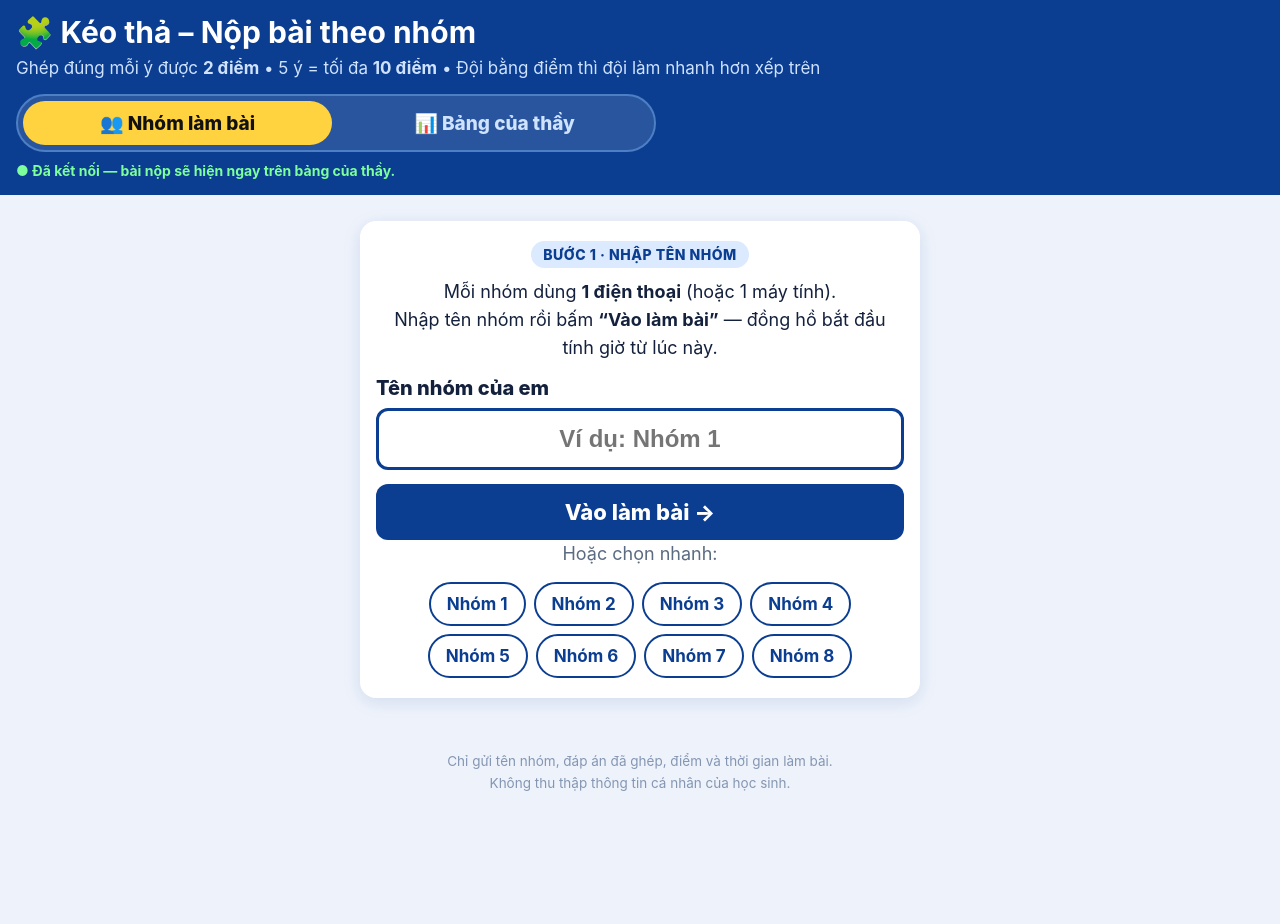
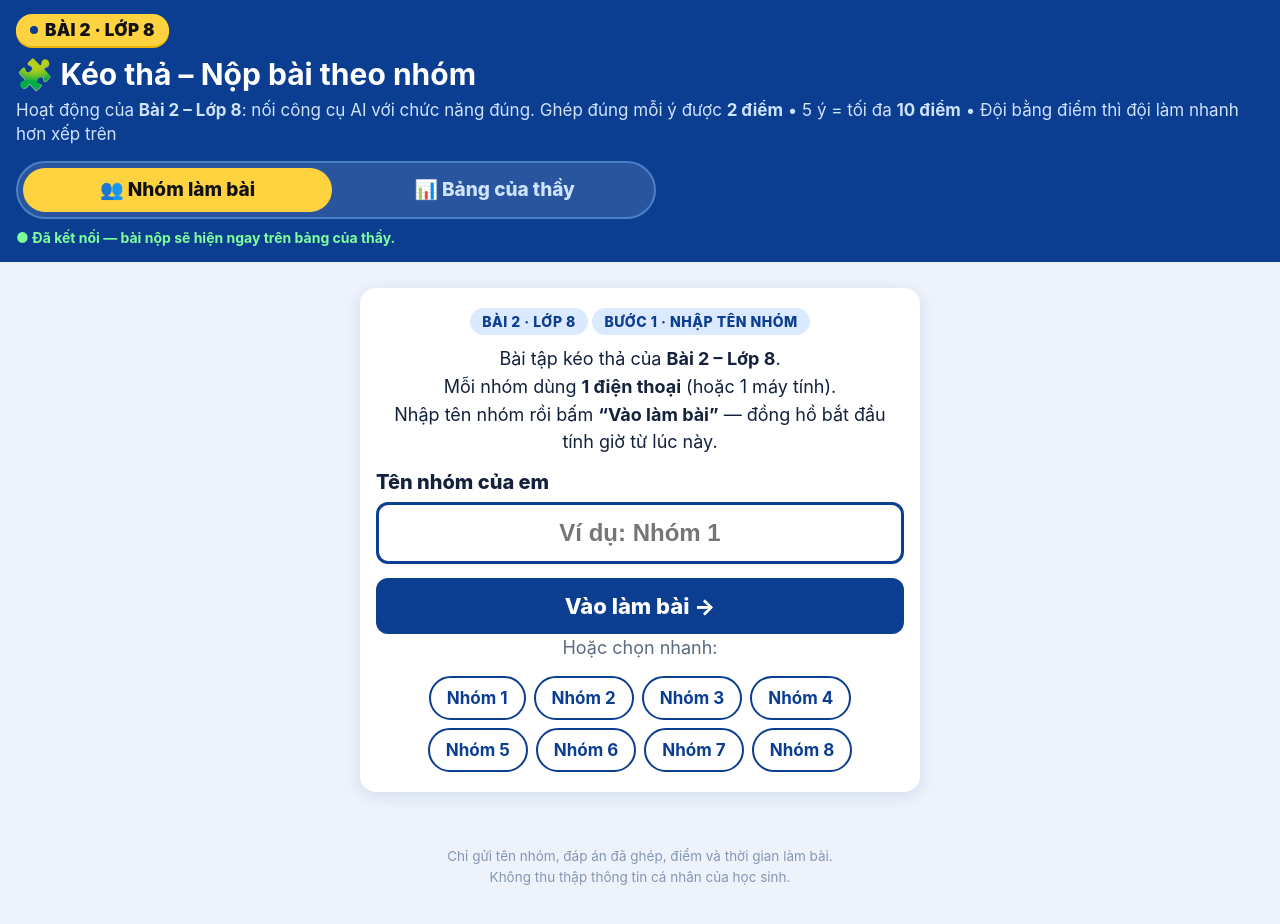
Before and after one commit to ngochung3789-boop/thung-lung-ai, a plain HTML site: page luyen-tap/keo-tha-nop-bai.html in a window 1280 px wide. Before the commit the page ends 834 px from the top, so only its background shows below. Drawn offline with Linux system fonts and the light colour scheme; no server answers.

Commit message:
Doi nhan app keo tha thanh Bai 2 Lop 8

```diff
--- a/luyen-tap/keo-tha-nop-bai.html
+++ b/luyen-tap/keo-tha-nop-bai.html
@@ -5,7 +5,7 @@
     <meta name="viewport" content="width=device-width, initial-scale=1, viewport-fit=cover" />
     <meta name="color-scheme" content="light" />
     <link rel="icon" href="data:," />
-    <title>Kéo thả – Nộp bài theo nhóm</title>
+    <title>Kéo thả – Bài 2 Lớp 8 – Nộp bài theo nhóm</title>
     <script src="https://www.gstatic.com/firebasejs/10.12.2/firebase-app-compat.js"></script>
     <script src="https://www.gstatic.com/firebasejs/10.12.2/firebase-database-compat.js"></script>
     <style>
@@ -49,6 +49,14 @@
       .conn{ margin-top:10px; font-size:14px; font-weight:700; color:#9db8dd; }
       .conn.ok{ color:#7dff9b; }
       .conn.err{ color:#ffb4b4; }
+      .lesson-badge{
+        display:inline-flex; align-items:center; gap:7px;
+        background:var(--yellow); color:#111;
+        font-size:clamp(14px,2.8vw,17px); font-weight:900; letter-spacing:.3px;
+        border-radius:999px; padding:6px 14px; margin-bottom:10px;
+        box-shadow:0 2px 0 var(--yellow-dark);
+      }
+      .lesson-badge .dot{ width:8px; height:8px; border-radius:50%; background:var(--blue); flex:none; }
 
       .wrap{ max-width:1060px; margin:0 auto; padding:16px 14px 40px; }
 
@@ -267,8 +275,9 @@
   <body>
 
     <div class="topbar">
+      <div class="lesson-badge"><span class="dot"></span> BÀI 2 · LỚP 8</div>
       <h1>🧩 Kéo thả – Nộp bài theo nhóm</h1>
-      <p class="sub">Ghép đúng mỗi ý được <b>2 điểm</b> • 5 ý = tối đa <b>10 điểm</b> • Đội bằng điểm thì đội làm nhanh hơn xếp trên</p>
+      <p class="sub">Hoạt động của <b>Bài 2 – Lớp 8</b>: nối công cụ AI với chức năng đúng. Ghép đúng mỗi ý được <b>2 điểm</b> • 5 ý = tối đa <b>10 điểm</b> • Đội bằng điểm thì đội làm nhanh hơn xếp trên</p>
       <div class="mode-switch" role="group" aria-label="Chọn màn hình">
         <button type="button" id="modeStudent" class="on">👥 Nhóm làm bài</button>
         <button type="button" id="modeTeacher">📊 Bảng của thầy</button>
@@ -283,8 +292,9 @@
 
         <!-- BƯỚC 1 -->
         <div class="card" id="setup">
+          <span class="step-tag">BÀI 2 · LỚP 8</span>
           <span class="step-tag">BƯỚC 1 · NHẬP TÊN NHÓM</span>
-          <p>Mỗi nhóm dùng <b>1 điện thoại</b> (hoặc 1 máy tính).<br>Nhập tên nhóm rồi bấm <b>“Vào làm bài”</b> — đồng hồ bắt đầu tính giờ từ lúc này.</p>
+          <p>Bài tập kéo thả của <b>Bài 2 – Lớp 8</b>.<br>Mỗi nhóm dùng <b>1 điện thoại</b> (hoặc 1 máy tính).<br>Nhập tên nhóm rồi bấm <b>“Vào làm bài”</b> — đồng hồ bắt đầu tính giờ từ lúc này.</p>
           <label for="teamInput">Tên nhóm của em</label>
           <input type="text" id="teamInput" maxlength="40" placeholder="Ví dụ: Nhóm 1" autocomplete="off" />
           <button class="btn-primary" id="joinBtn" type="button">Vào làm bài →</button>
@@ -324,6 +334,7 @@
 
         <!-- KẾT QUẢ CỦA NHÓM -->
         <div class="card hidden" id="result">
+          <span class="step-tag">BÀI 2 · LỚP 8</span>
           <span class="step-tag vang">ĐÃ NỘP BÀI ✓</span>
           <div class="score-big"><span id="resScore">0</span><span style="font-size:.45em;color:var(--muted)"> / 10 điểm</span></div>
           <p class="score-sub" id="resCorrect"></p>
@@ -337,7 +348,7 @@
       <!-- ================= MÀN HÌNH CỦA THẦY ================= -->
       <div id="teacherView" class="hidden">
         <div class="teacher-head">
-          <h2>📊 Kết quả các nhóm</h2>
+          <h2>📊 Kết quả các nhóm — Bài 2 · Lớp 8</h2>
           <div class="teacher-actions">
             <button class="btn-ghost" id="refreshBtn" type="button">↻ Cập nhật</button>
             <button class="btn-danger" id="clearBtn" type="button">🗑 Xóa hết – làm lượt mới</button>
```
